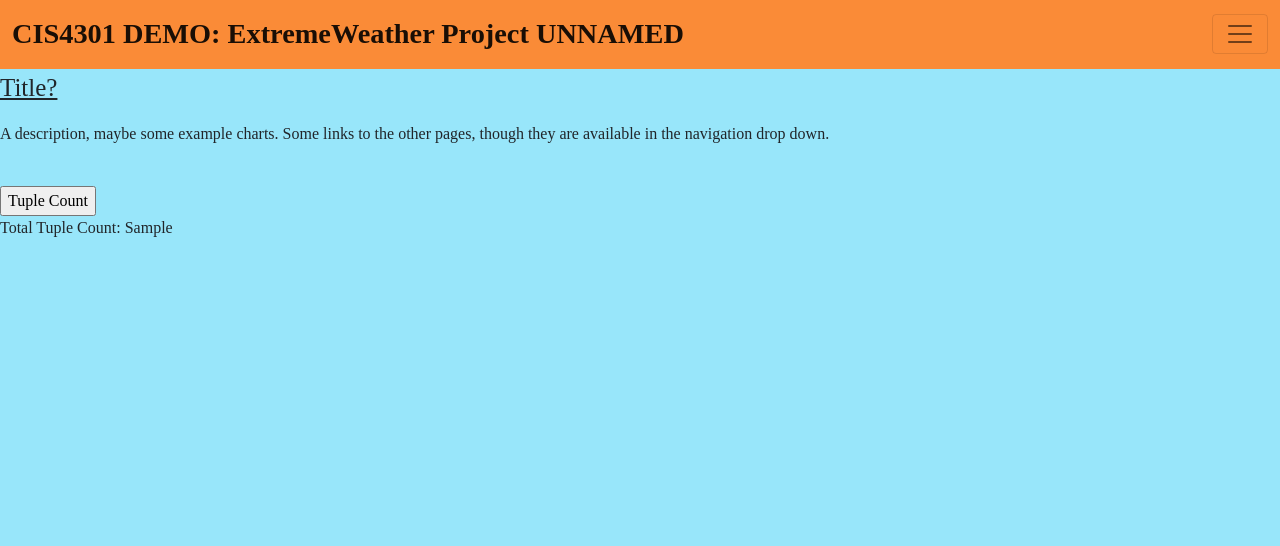
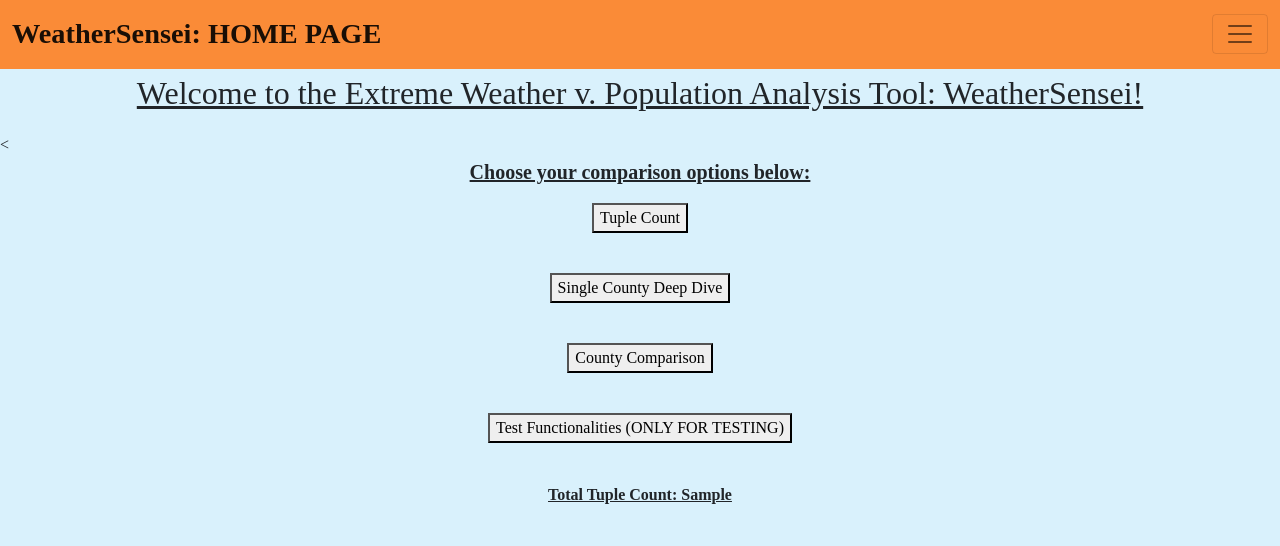
Before and after one commit to BrianMcDowell/ExtremeWeather, a Django app: template templates/WebsiteDesign/MainPage.html in a window 1280 px wide. Shown: the top 546 px of the page. Run offline with Django 4.2, Linux system fonts and the light colour scheme; the template is opened without the code that fills it: most values are stand-ins (such as "Sample title", 1, 10 or a date in 2020).

Commit message:
Fixed Cosmetic Looks, buttons on MainPage.html, fixed Clear Button

```diff
--- a/ExtremeWeather/urls.py
+++ b/ExtremeWeather/urls.py
@@ -18,7 +18,7 @@ from django.urls import path
 from ew import views
 
 urlpatterns = [
-    path('', views.my_view, name='views'),
+    path('main/', views.my_view, name='views'),
     # other URL patterns go here
     path('results/', views.results, name='results'),
     path('twofips/', views.twofips, name='twofips'),
--- a/templates/WebsiteDesign/MainPage.html
+++ b/templates/WebsiteDesign/MainPage.html
@@ -1,20 +1,23 @@
 <!DOCTYPE html>
-<html lang="en">
+<html lang="en" xmlns="http://www.w3.org/1999/html">
+{% load static %}
 <head>
     <meta charset="UTF-8">
-    <title>XW</title>
+    <title>WeatherSensei</title>
     <link href="https://cdn.jsdelivr.net/npm/bootstrap@5.0.2/dist/css/bootstrap.min.css" rel="stylesheet" integrity="sha384-EVSTQN3/azprG1Anm3QDgpJLIm9Nao0Yz1ztcQTwFspd3yD65VohhpuuCOmLASjC" crossorigin="anonymous">
     <link rel="stylesheet" type="text/css" href="MainPageClass.css">
 
     <!-- Bootstrap JS (and dependencies) -->
     <script src="https://code.jquery.com/jquery-3.6.0.min.js"></script>
     <script src="https://cdn.jsdelivr.net/npm/bootstrap@5.0.2/dist/js/bootstrap.bundle.min.js" integrity="sha384-MrcW6ZMFYlzcLA8Nl+NtUVF0sA7MsXsP1UyJoMp4YLEuNSfAP+JcXn/tWtIaxVXM" crossorigin="anonymous"></script>
+    <link rel="stylesheet" href="{%  static 'MainPageClass.css' %}">
 
 </head>
-<body class="mainBody">
+{% block content %}
+<body class="mainBody" style="background-color:#d9f1fc;">
 <nav class="navbar sticky-top navbar-light" style="background-color: #fa8b37;">
     <div class="container-fluid">
-        <a class="navbar-brand titleText" href="{% url 'views' %} " ><b>CIS4301 DEMO: ExtremeWeather Project UNNAMED</b></a>
+        <a class="navbar-brand titleText" href="{% url 'views' %} " ><b>WeatherSensei: HOME PAGE</b></a>
         <button class="navbar-toggler" type="button" data-bs-toggle="collapse" data-bs-target="#navbarText" aria-controls="navbarText" aria-expanded="false" aria-label="Toggle navigation">
             <span class="navbar-toggler-icon"></span>
         </button>
@@ -34,17 +37,40 @@
     </div>
 </nav>
     <!-- CHOOSE WEATHER INTEREST -->
-<p class="categoryOption"><u>Title?</u></p>
-    A description, maybe some example charts. Some links to the other pages, though they are available in the navigation drop down.
-<p><br></p>
-<form id = "countForm" style="text-align: left;" action="{% url 'views' %} " method="post">
+<p style="text-align: center; font-size: 32px;"><u>Welcome to the Extreme Weather v. Population Analysis Tool: WeatherSensei! </u></p>
+<
+<p style="text-align: center; font-size: 20px;"><b><u>Choose your comparison options below:</u></b></p>
+<!-- TUPLE COUNT -->
+<form id = "countForm" style="text-align: center;" action="{% url 'views' %} " method="post">
     <input type="submit" value="Tuple Count" class="submitBtn">
     {% csrf_token %}
 </form>
+<p><br></p>
+<!-- ONE FIPS WEBSITE -->
+<form id = "countForm" style="text-align: center;" action="{% url 'onefips' %} " method="get">
+    <button type = "submit" class="submitBtn"> Single County Deep Dive </button>
+    {% csrf_token %}
+</form>
+<p><br></p>
+<!-- TWO FIPS WEBSITE -->
+<form id = "countForm" style="text-align: center;" action="{% url 'twofips' %} " method="get">
+    <button type = "submit" class="submitBtn"> County Comparison </button>
+    {% csrf_token %}
+</form>
+<p><br></p>
+<!-- RESULTS TEST WEBSITE -->
+<form id = "countForm" style="text-align: center;" action="{% url 'results' %} " method="get">
+    <button type = "submit" class="submitBtn"> Test Functionalities (ONLY FOR TESTING) </button>
+    {% csrf_token %}
+</form>
+<p><br></p>
+<!-- TUPLE COUNTS IF TUPLE COUNT BUTTON IS PRESSED -->
 {% if tuple_count_res %}
-<p>Total Tuple Count: {{ tuple_count_res }}</p>
+    <p style="text-align: center;"><b><u>Total Tuple Count: {{ tuple_count_res }}</u></b></p>
 {% endif %}
 
     <p><br></p>
+
+{% endblock %}
     </body>
 </html>
--- a/templates/WebsiteDesign/MainPageClass.css
+++ b/templates/WebsiteDesign/MainPageClass.css
@@ -4,7 +4,7 @@
 }
 
 .mainBody {
-    background-color: #98e6fa;
+    background-color: #d6f0ff;
     font-family: "Times New Roman", Times, Serif;
 }
 
@@ -28,6 +28,9 @@
  */
 .submitBtn {
     display: inline-block;
+    font-family: "Times New Roman", Times, Serif;
+    font-size: 16px;
+    border-color: black;
 }
 
 /*Clear Button
```
Also changed, not shown: ew/views.py (+9 -0 lines), templates/WebsiteDesign/OneFips.html (+24 -11 lines), templates/WebsiteDesign/Results.html (+22 -10 lines), templates/WebsiteDesign/TwoFipsResults.html (+24 -12 lines).
